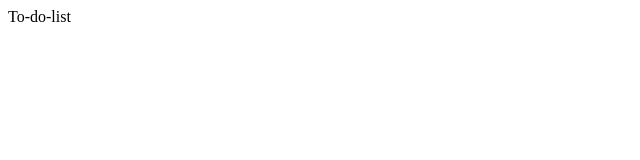
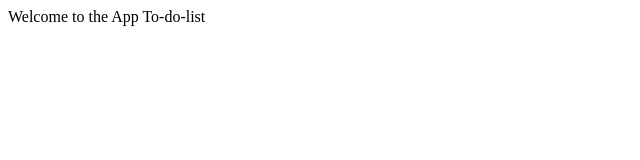
Before and after one commit to suramyasharma/To-do-list, a plain HTML site: page hacktober.html in a window 1280 px wide. Shown: the whole page, without its empty margins (0-640 px from the left). Drawn offline with Linux system fonts and the light colour scheme.

Commit message:
Update hacktober.html

```diff
--- a/hacktober.html
+++ b/hacktober.html
@@ -2,6 +2,6 @@
 <head><title>t-shirt</title>
 </head>
 <body>
-<p>To-do-list</p>
+<p>Welcome to the App To-do-list</p>
 </body>
 </html>
```
